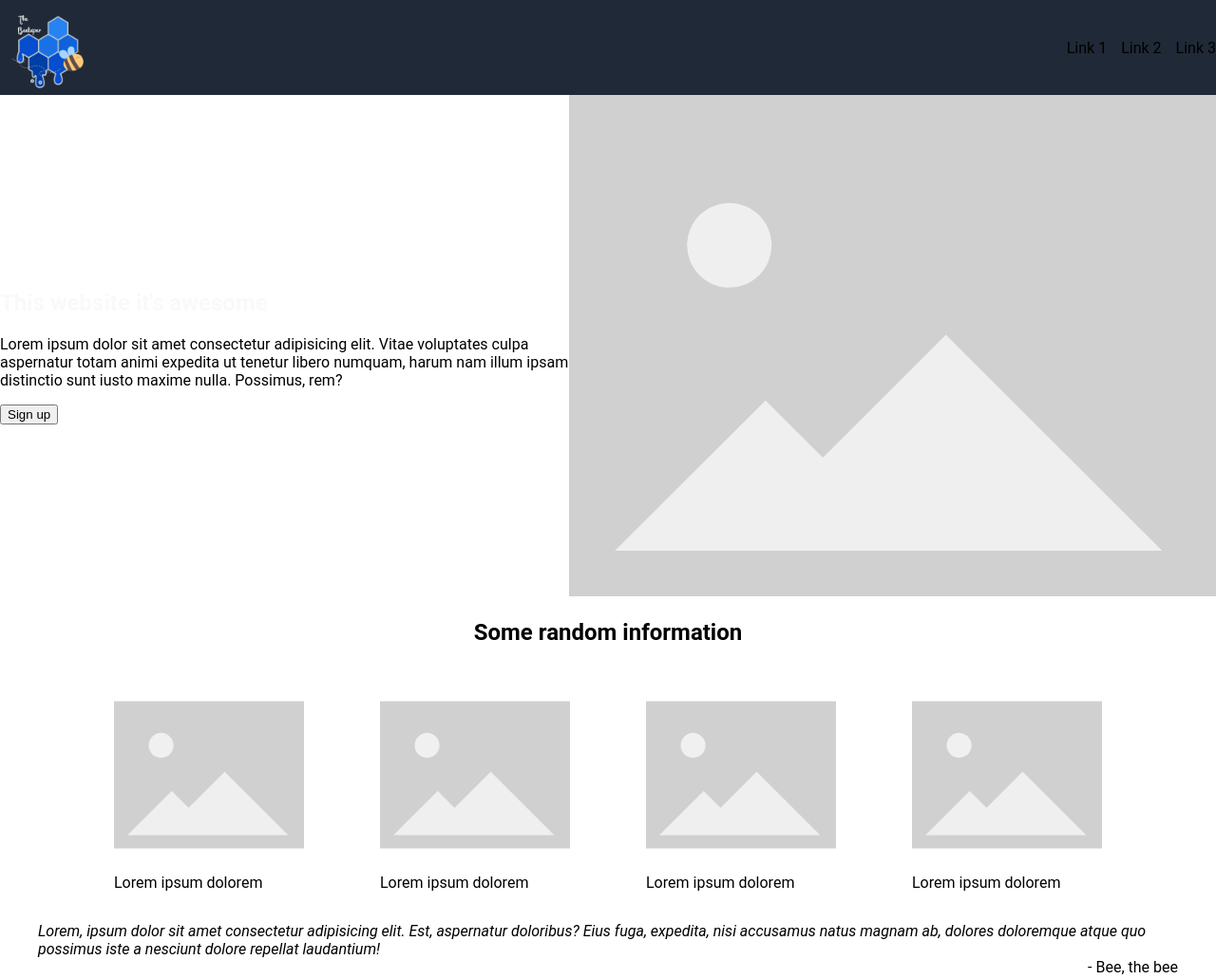
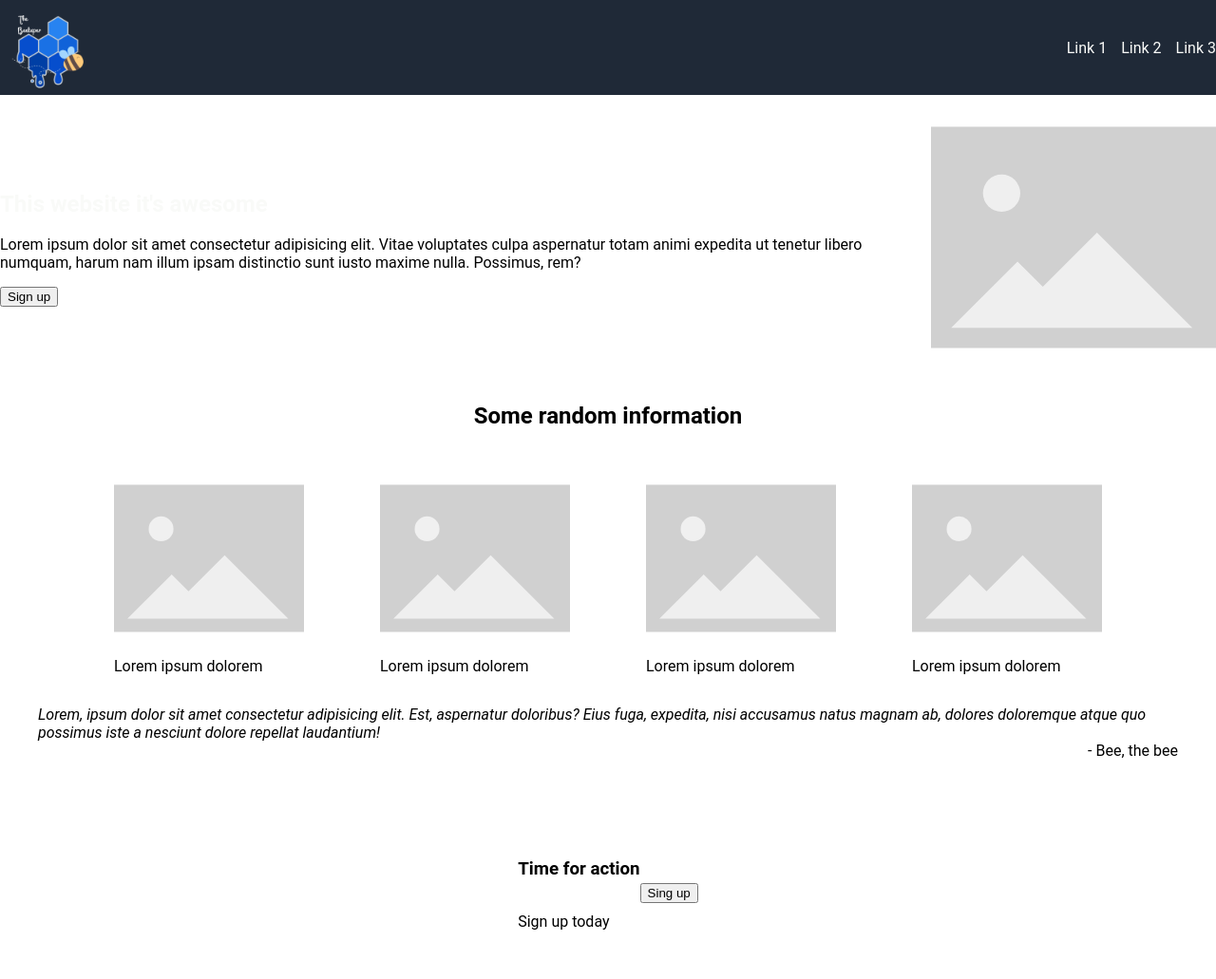
Before and after one commit to Win546/landing-page-odin, a plain HTML site: page index.html in a window 1280 px wide. Shown: the top 1031 px of the page at 95% size. Drawn offline with Linux system fonts and the light colour scheme.

Commit message:
More css
Added more css

```diff
--- a/index.html
+++ b/index.html
@@ -37,7 +37,7 @@
                 <button>Sign up</button>
             </div>
             <div>
-                <img src="img/placeholder.svg" alt="placeholder image">
+                <img src="img/placeholder.svg"  width="300" height="300" alt="placeholder image">
             </div>
         </section>
         <section class="column-flex">
--- a/style.css
+++ b/style.css
@@ -1,10 +1,12 @@
 body{
     font-family: 'Roboto',sans-serif;
     height: 100vh;
+    margin: 0;
+
+}
+main{
     display: flex;
     flex-direction: column;
-    margin: 0;
-
 }
 
 header{
@@ -18,12 +20,14 @@ header ul{
     display: flex;
     list-style: none;
     gap: 15px;
+    color: #F9FAF8;
 }
 section{
     display: flex;
-    flex:1 0 300px;
+
     align-items: center;
     justify-content: center;
+    flex: 0 1 50px
 }
 h1{
     color: #F9FAF8;
@@ -34,7 +38,7 @@ h1{
 }
 
 .container{
-    flex: 0 1 70%;
+
     display: flex;
     justify-content: center;
     align-items: center;
@@ -43,11 +47,11 @@ h1{
 .container > div{
     flex-direction: column;
     display: flex;
-    flex:3
+
 }
 .container button{
     flex-direction: column;
-    flex:1
+
 }
 .column-flex{
     flex-direction: column;
```
